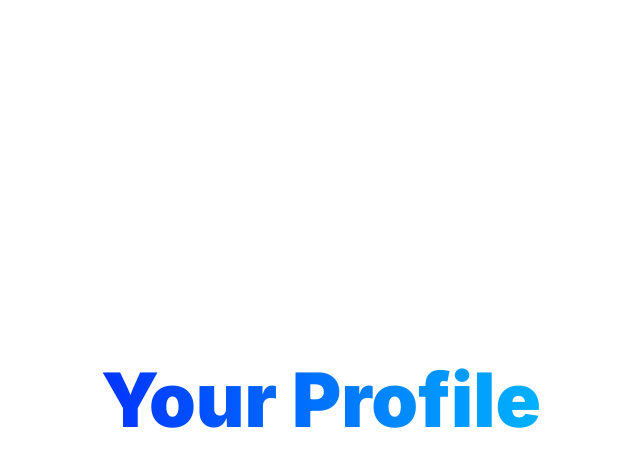
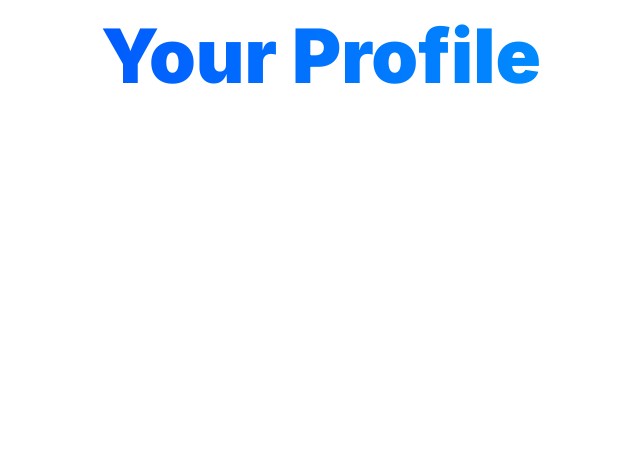
Before and after one commit to FaisalAbusharar/europe-university-info, a Next.js app: page /user in a window 1280 px wide. Shown: the top 466 px of the page, without its empty margins (284-924 px from the left). Built offline with nearby package versions, Linux system fonts and the light colour scheme.

Commit message:
idk anymore

```diff
--- a/src/app/styles/userPage.css
+++ b/src/app/styles/userPage.css
@@ -5,15 +5,14 @@
   color: rgb(var(--foreground-rgb));
   background: linear-gradient(to bottom, rgb(38, 38, 38), rgb(35, 35, 35));
   margin: 0;
-}
-
-main {
   display: flex;
   flex-direction: column;
   align-items: center;
   justify-content: center;
   min-height: 100vh;
 }
+
+
 
 .container {
   display: flex;
```
